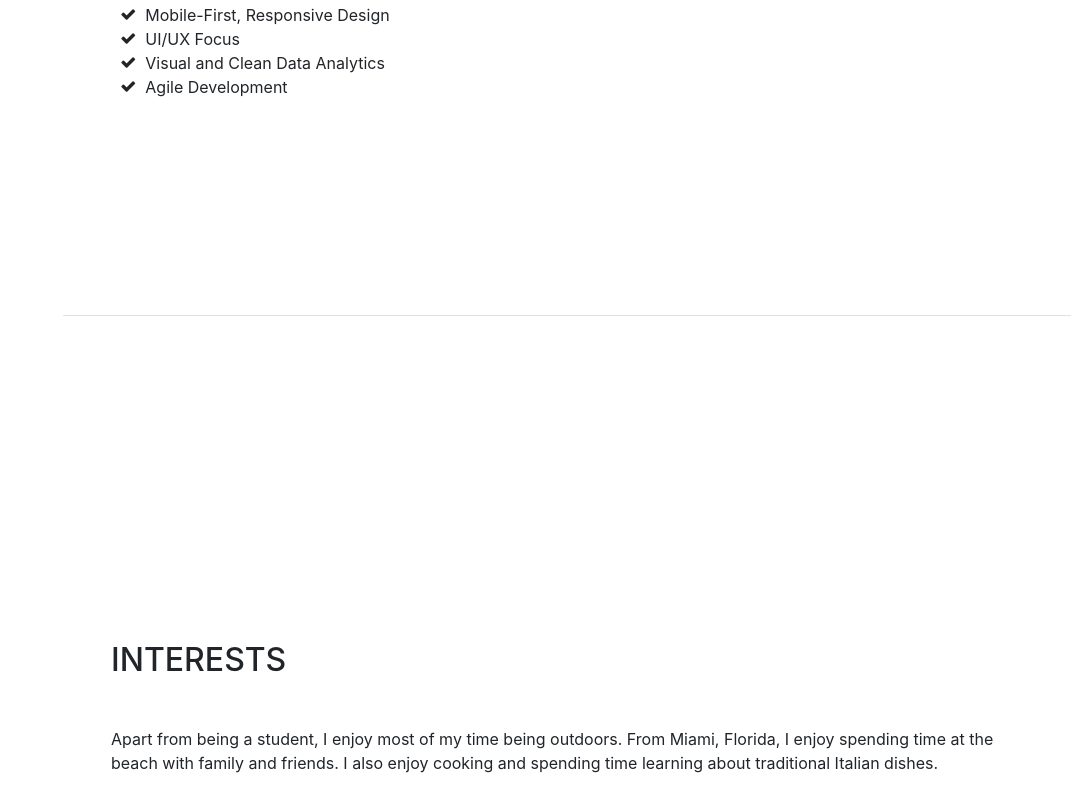
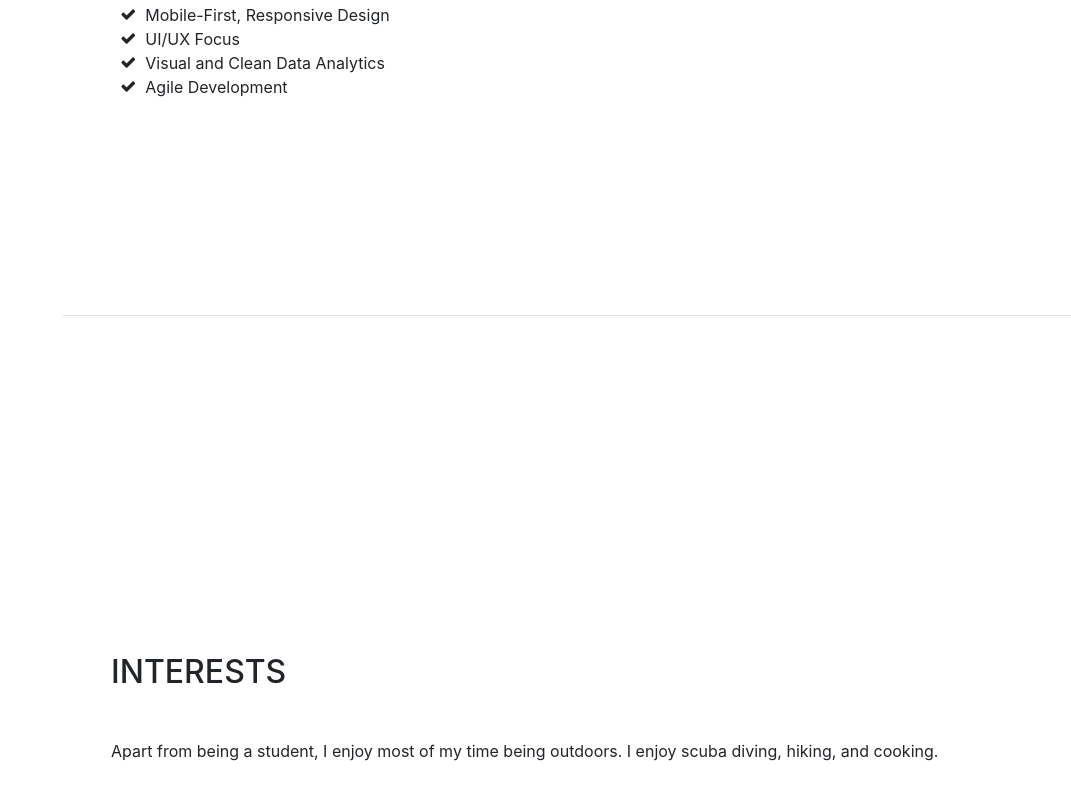
Before and after one commit to lauratremblay/lauratremblay.github.io, a website with bundled scripts: page index.html in a window 1280 px wide. Shown: the part 3313-4125 px from the top of the page, without its empty margins (209-1280 px from the left). Built offline with nearby package versions, Linux system fonts and the light colour scheme; a web font is replaced by a local one.

Commit message:
updated interests

```diff
--- a/index.html
+++ b/index.html
@@ -216,7 +216,7 @@
               <i class="devicons devicons-java"></i>
               </li>
             <li class="list-inline-item">
-              <i class="devicon-cplusplus-plain"></i>
+              <i class="devicons devicons-cplusplus-plain"></i>
             </li>
 
 
@@ -272,8 +272,8 @@
       <section class="resume-section p-3 p-lg-5 d-flex flex-column" id="interests">
         <div class="my-auto">
           <h2 class="mb-5">Interests</h2>
-          <p>Apart from being a student, I enjoy most of my time being outdoors. From Miami, Florida, I enjoy spending time at the beach with family and friends.
-            I also enjoy cooking and spending time learning about traditional Italian dishes.</p>
+          <p>Apart from being a student, I enjoy most of my time being outdoors. I enjoy scuba diving, hiking, and cooking.
+            </p>
           <p class="mb-0"></p>
         </div>
       </section>
```
